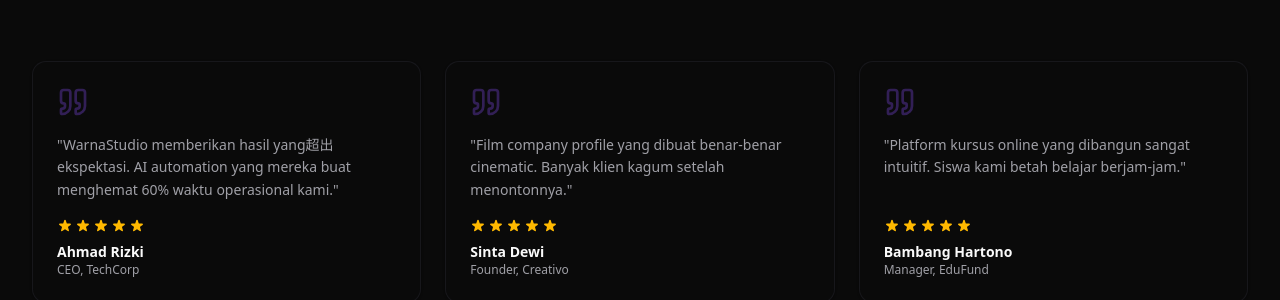
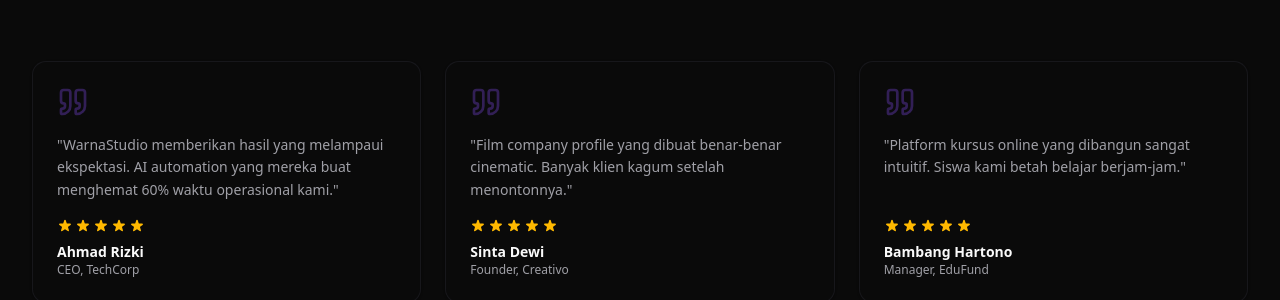
Before and after one commit to WarnaStudio/warnastudio.com, a Next.js app: page / in a window 1280 px wide. Shown: the part 3160-3460 px from the top of the page. Built offline with nearby package versions, Linux system fonts and the light colour scheme.

Commit message:
fix: testimonial text typo, rename middleware to proxy

```diff
--- a/src/components/landing/testimonials.tsx
+++ b/src/components/landing/testimonials.tsx
@@ -5,7 +5,7 @@ import { Quote } from "lucide-react"
 import { Card } from "@/components/ui/card"
 
 const testimonials = [
-  { name: "Ahmad Rizki", role: "CEO, TechCorp", content: "WarnaStudio memberikan hasil yang超出 ekspektasi. AI automation yang mereka buat menghemat 60% waktu operasional kami.", rating: 5 },
+  { name: "Ahmad Rizki", role: "CEO, TechCorp", content: "WarnaStudio memberikan hasil yang melampaui ekspektasi. AI automation yang mereka buat menghemat 60% waktu operasional kami.", rating: 5 },
   { name: "Sinta Dewi", role: "Founder, Creativo", content: "Film company profile yang dibuat benar-benar cinematic. Banyak klien kagum setelah menontonnya.", rating: 5 },
   { name: "Bambang Hartono", role: "Manager, EduFund", content: "Platform kursus online yang dibangun sangat intuitif. Siswa kami betah belajar berjam-jam.", rating: 5 },
   { name: "Dian Permata", role: "Marketing Director", content: "Campaign iklan digital mereka menghasilkan conversion rate 3x lipat dari sebelumnya.", rating: 5 },
```
Also changed, not shown: 1 other file (tests, documents, lock files or other folders).
